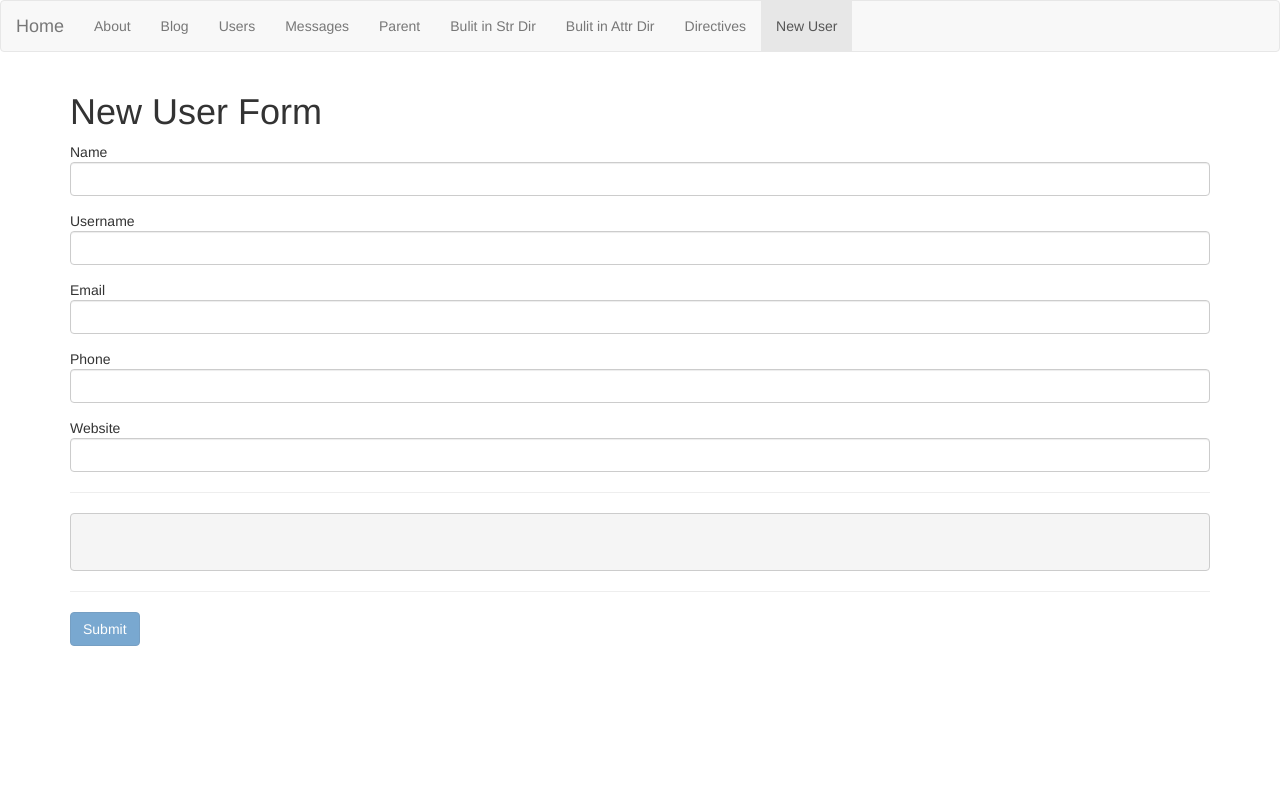
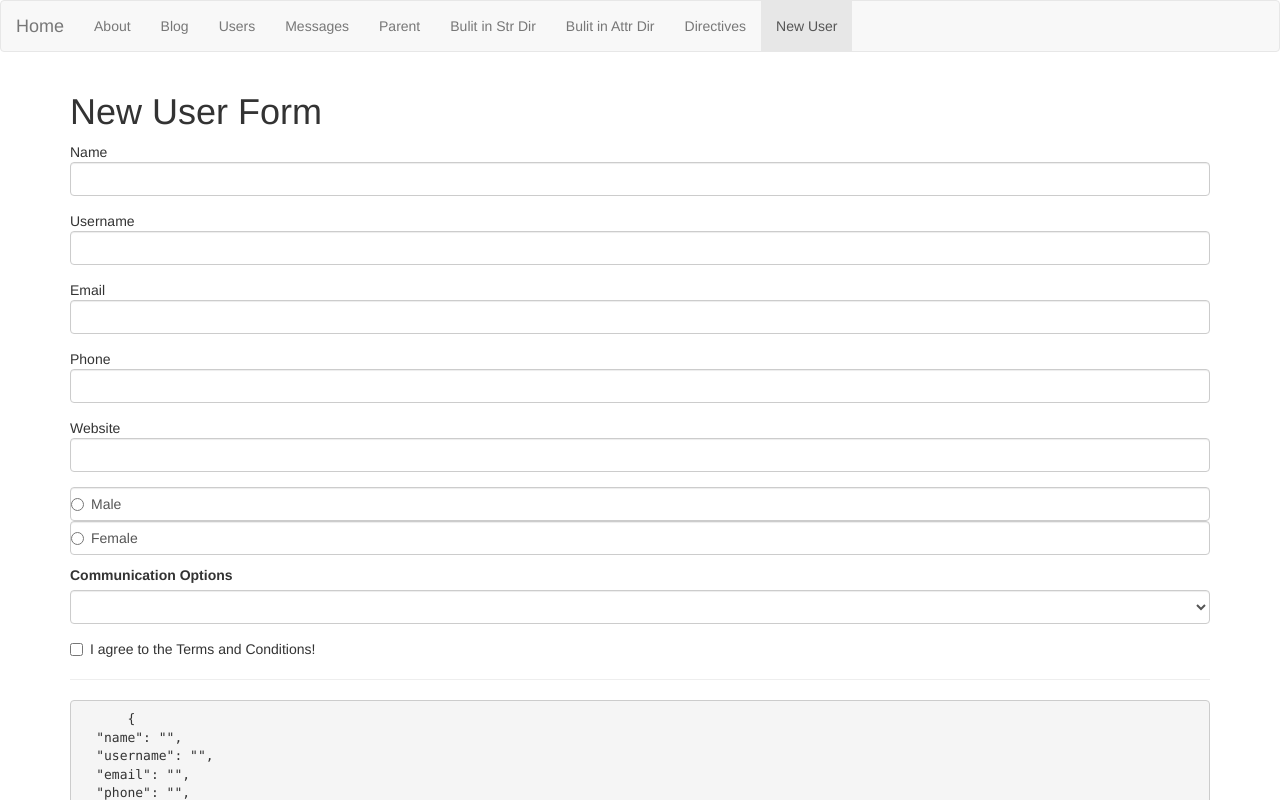
Before and after one commit to MrTato/Angular-9-Masterclass-with-TypeScript-Firebase-Material, an Angular app in the folder MYFIRSTANGULARSAPP/: page /new-user in a window 1280 px wide. Shown: the top 800 px of the page. Built offline with nearby package versions, Linux system fonts and the light colour scheme.

Commit message:
85. Adding Checkbox, Radio Buttons and Select List to your Template Driven Form

```diff
--- a/MYFIRSTANGULARSAPP/src/app/components/new-user/new-user.component.html
+++ b/MYFIRSTANGULARSAPP/src/app/components/new-user/new-user.component.html
@@ -2,36 +2,82 @@
   <h1>New User Form</h1>
   <form #userForm="ngForm" (ngSubmit)="submit(userForm)">
     <div class="form-group">
-      <label for="name"></label
-      >Name<input #name="ngModel" pattern="John Doe" required minlength="8" maxlength="20" type="text" name="name" class="form-control" ngModel/>
+      <label for="name"></label>Name<input
+        #name="ngModel"
+        pattern="John Doe"
+        required
+        minlength="8"
+        maxlength="20"
+        type="text"
+        name="name"
+        class="form-control"
+        ngModel
+      />
     </div>
     <div *ngIf="name.touched && name.invalid" class="alert alert-danger">
       <p *ngIf="name.errors.required">Name is required</p>
-      <p *ngIf="name.errors.minlength">Name must be at least 8 characters long</p>
+      <p *ngIf="name.errors.minlength">
+        Name must be at least 8 characters long
+      </p>
       <p *ngIf="name.errors.maxlength">Name can be at max 20 characters long</p>
       <p *ngIf="name.errors.pattern">Name must only be John Doe</p>
     </div>
     <div class="form-group">
-      <label for="username"></label
-      >Username<input type="text" name="username" class="form-control" ngModel/>
+      <label for="username"></label>Username<input
+        type="text"
+        name="username"
+        class="form-control"
+        ngModel
+      />
     </div>
     <div class="form-group">
-      <label for="email"></label
-      >Email<input type="text" name="email" class="form-control" ngModel/>
+      <label for="email"></label>Email<input
+        type="text"
+        name="email"
+        class="form-control"
+        ngModel
+      />
     </div>
     <div class="form-group">
-      <label for="phone"></label
-      >Phone<input type="text" name="phone" class="form-control" ngModel/>
+      <label for="phone"></label>Phone<input
+        type="text"
+        name="phone"
+        class="form-control"
+        ngModel
+      />
     </div>
     <div class="form-group">
-      <label for="website"></label
-      >Website<input type="text" name="website" class="form-control" ngModel/>
+      <label for="website"></label>Website<input
+        type="text"
+        name="website"
+        class="form-control"
+        ngModel
+      />
     </div>
-    <hr>
+    <div class="radio">
+      <label class="form-control" for="gender" *ngFor="let gender of genders">
+        <input name="gender" [value]="gender" ngModel type="radio"/> {{ gender }} <br />
+      </label>
+    </div>
+    <div class="form-group">
+      <label for="communicationMode">Communication Options</label>
+      <select name="communicationMode" class="form-control" ngModel>
+        <option value=""></option>
+        <option *ngFor="let comOpt of communicationModes" [value]="comOpt">{{ comOpt }}</option>
+      </select>
+    </div>
+    <div class="checkbox">
+      <label for="agreement">
+        <input name="agreement" ngModel type="checkbox"/> I agree to the Terms and Conditions! <br />
+      </label>
+    </div>
+    <hr />
     <pre>
-
+      {{ userForm.value | json }}
     </pre>
-    <hr>
-    <button class="btn btn-primary" type="submit" [disabled]="userForm.invalid">Submit</button>
+    <hr />
+    <button class="btn btn-primary" type="submit" [disabled]="userForm.invalid">
+      Submit
+    </button>
   </form>
 </div>
--- a/MYFIRSTANGULARSAPP/src/app/components/new-user/new-user.component.ts
+++ b/MYFIRSTANGULARSAPP/src/app/components/new-user/new-user.component.ts
@@ -7,9 +7,14 @@ import { Component, OnInit } from '@angular/core';
 })
 export class NewUserComponent implements OnInit {
 
+  communicationModes: string[];
+  genders: string[];
+
   constructor() { }
 
   ngOnInit(): void {
+    this.genders = [ 'Male', 'Female' ];
+    this.communicationModes = [ 'Phone' , 'Email' ];
   }
 
   submit(userForm) {
```
